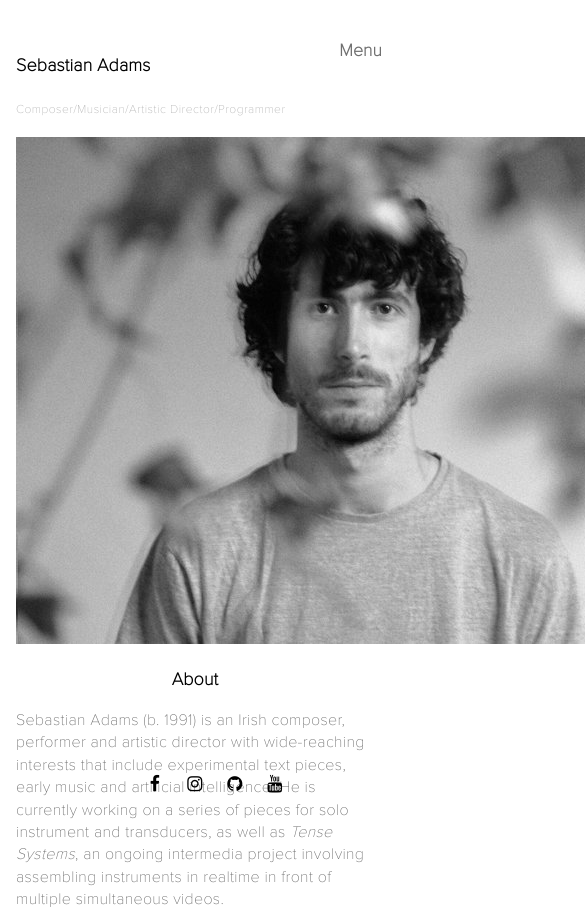
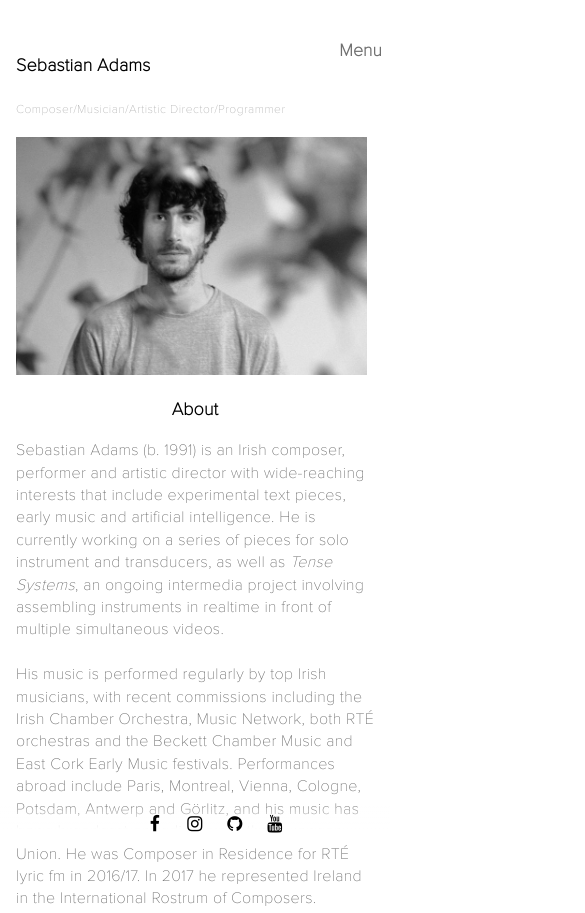
Before and after one commit to sebastianadams-music/personal-website, a plain HTML site: page about.html in a window 390 px wide. Shown: the top 913 px of the page, 585 px wide, since content can reach past the window. Drawn offline with Linux system fonts and the light colour scheme.

Commit message:
resized images, added fade out border 2socialmedia

```diff
--- a/css/global.css
+++ b/css/global.css
@@ -183,6 +183,13 @@ body b {
 
 }
 
+img {
+  max-width: 60vw;
+  /* object-fit: contain; */
+
+  /* height: auto; */
+}
+
 .iframe-container {
   position: relative;
   overflow: hidden;
@@ -212,6 +219,9 @@ iframe {
     }
     .sidebar a {float: left;}
     div.content {margin-left: 0;}
+    img {
+      max-width: 80vw;
+    }
   }
 
   @media screen and (max-width: 400px) {
@@ -233,6 +243,10 @@ iframe {
       display: none;
 
     }
+
+    img {
+      max-width: 90vw;
+    }
   }
 
 /* end sidebar */
@@ -244,11 +258,18 @@ footer{
     bottom: 0;
     left: 0;
     right: 0;
-    /* background: #111; */
+
     height: auto;
     width: 100vw;
     /* padding-top: 40px; */
-    color: #fff;
+    /* color: #f4f4f400; */
+    /* border:#ff0000; */
+    /* background-color: #fff;  fallback color if gradients are not supported */
+    background-image: -webkit-linear-gradient(to top, #fff, #b5090900); /* For Chrome and Safari */
+    background-image:    -moz-linear-gradient(to top, #fff, #b5090900); /* For old Fx (3.6 to 15) */
+    background-image:     -ms-linear-gradient(to top, #fff, #b5090900); /* For pre-releases of IE 10*/
+    background-image:      -o-linear-gradient(to top, #fff, #b5090900); /* For old Opera (11.1 to 12.0) */
+    background-image:         linear-gradient(to top, #fff 0%, #fff 40%, #ffffff00 100% ); /* Standard syntax; must be last */
 }
 
 .footer-content{
@@ -258,7 +279,9 @@ footer{
     justify-content: center;
     flex-direction: column;
     text-align: center;
-}
+
+    /* border-width: 0; */
+  }
 
 /* .footer-content h3{
     font-size: 2.1rem;
@@ -280,7 +303,9 @@ footer{
     display: flex;
     align-items: center;
     justify-content: center;
-    margin: 1rem 0 3rem 0;
+    margin: .5rem 0 .5rem 0;
+
+
 }
 .socials li{
     margin: 0 10px;
```
Also changed, not shown: 1 other file.
